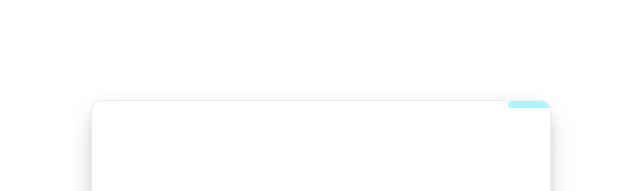
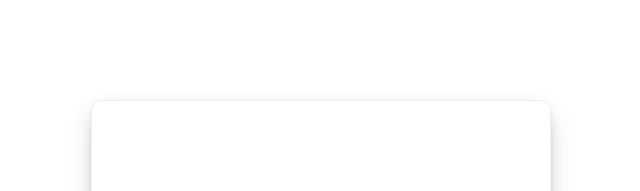
Before and after one commit to labs13-agriculture/front-end, a React (Create React App) app: page / in a window 1280 px wide. Shown: the top 191 px of the page, without its empty margins (319-959 px from the left). Built offline with nearby package versions, Linux system fonts and the light colour scheme; a web font is replaced by a local one.

Commit message:
Need to stop for the day. making foolish errors.

```diff
--- a/src/components/Login.js
+++ b/src/components/Login.js
@@ -647,7 +647,7 @@ class Login extends Component {
             >
             <div
               className={`animation-div${
-                !this.state.loginStart ? " pulse" : ""
+                this.state.loginStart ? " pulse" : ""
               }`}
             />
 
```
